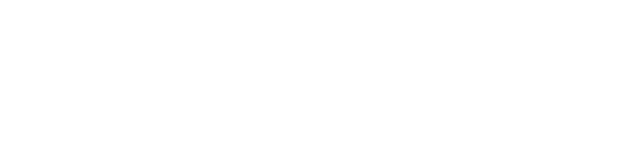
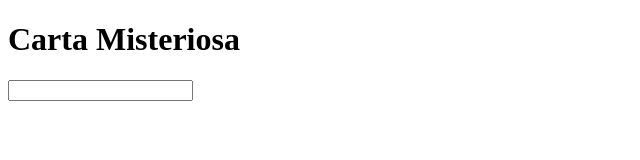
Before and after one commit to claro-bruno/sd-012-project-mistery-letter, a website: page index.html in a window 1280 px wide. Shown: the whole page, without its empty margins (0-640 px from the left). Drawn offline with Linux system fonts and the light colour scheme.

Commit message:
adicionando requisito 1

```diff
--- a/index.html
+++ b/index.html
@@ -8,7 +8,12 @@
   <title>Document</title>
 </head>
 <body>
-
+  <header>
+    <h1>Carta Misteriosa</h1>
+  </header>
+  <main>
+    <input type="text" name="" id="carta-texto">
+  </main>
   <script src="script.js"></script>
 </body>
 </html>
```
